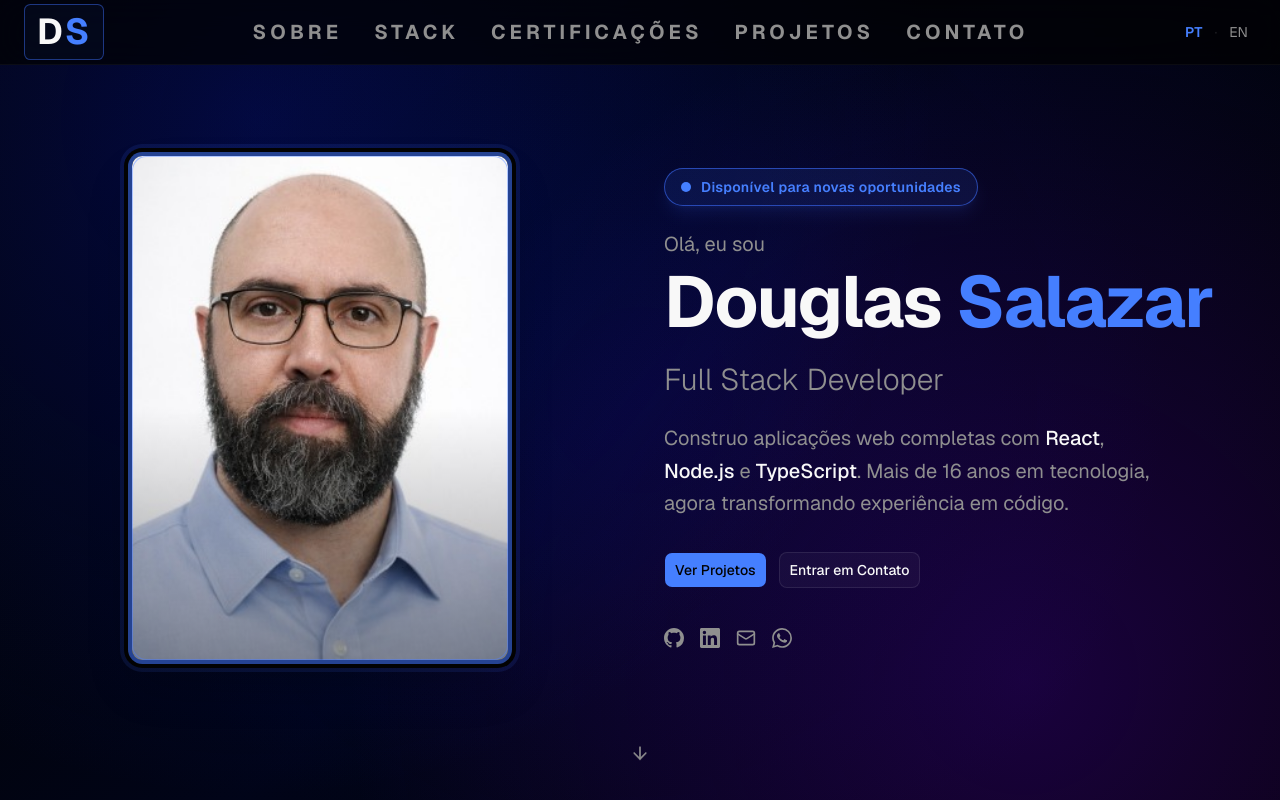
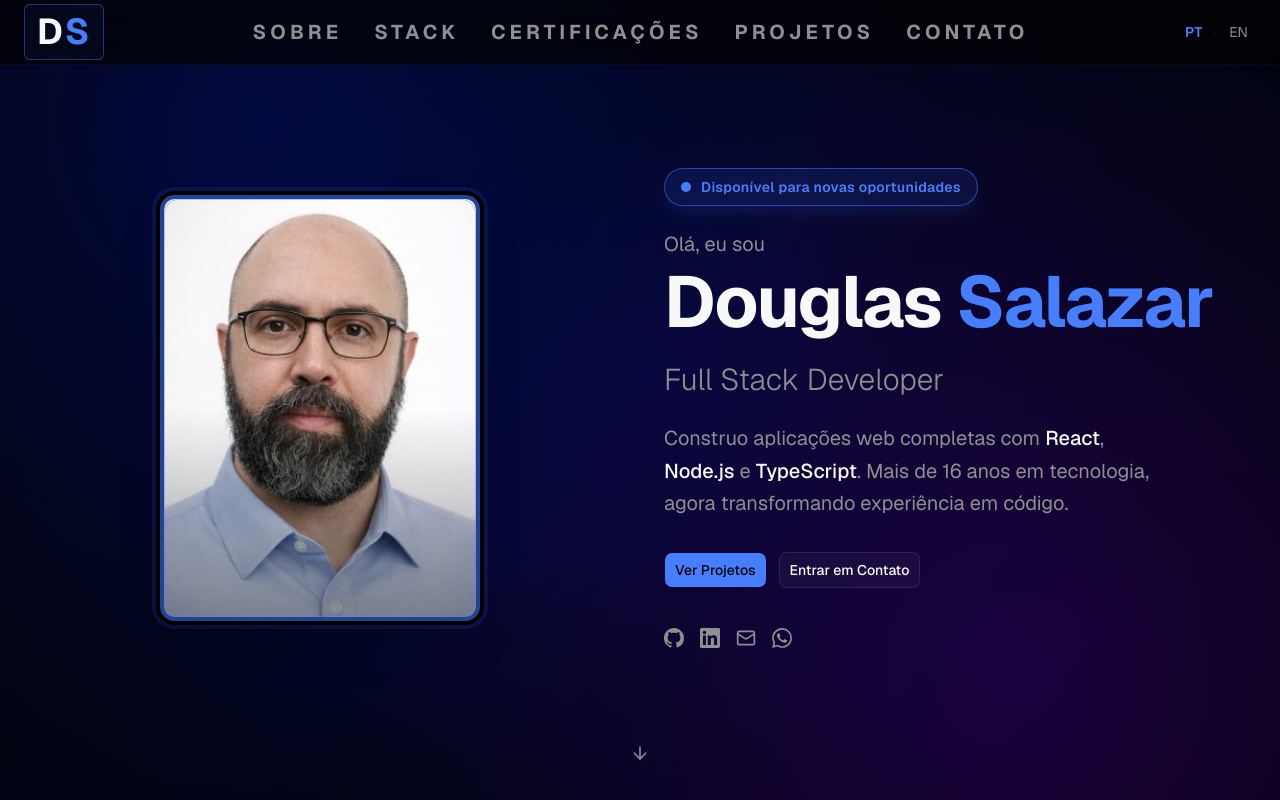
Before and after one commit to Doug1980/douglas-salazar-portfolio, a Next.js app: page / in a window 1280 px wide. Shown: the top 800 px of the page. Built offline with nearby package versions, Linux system fonts and the light colour scheme.

Commit message:
style(footer): extrai copyright para faixa final com largura total

```diff
--- a/src/components/sections/Hero.tsx
+++ b/src/components/sections/Hero.tsx
@@ -20,7 +20,7 @@ export function Hero() {
       <div className="container mx-auto grid lg:grid-cols-2 gap-12 items-center">
         {/* Coluna esquerda — Foto */}
         <div className="hidden lg:flex justify-center items-center order-2 lg:order-1">
-          <div className="relative aspect-[3/4] w-full max-w-sm mx-auto rounded-2xl overflow-hidden border-4 border-primary/50 bg-card shadow-2xl ring-4 ring-primary/10 ring-offset-4 ring-offset-background">
+          <div className="relative aspect-[3/4] w-full max-w-xs mx-auto rounded-2xl overflow-hidden border-4 border-primary/50 bg-card shadow-2xl ring-4 ring-primary/10 ring-offset-4 ring-offset-background">
             <Image
               src="/douglas.jpg"
               alt="Douglas Salazar"
```
